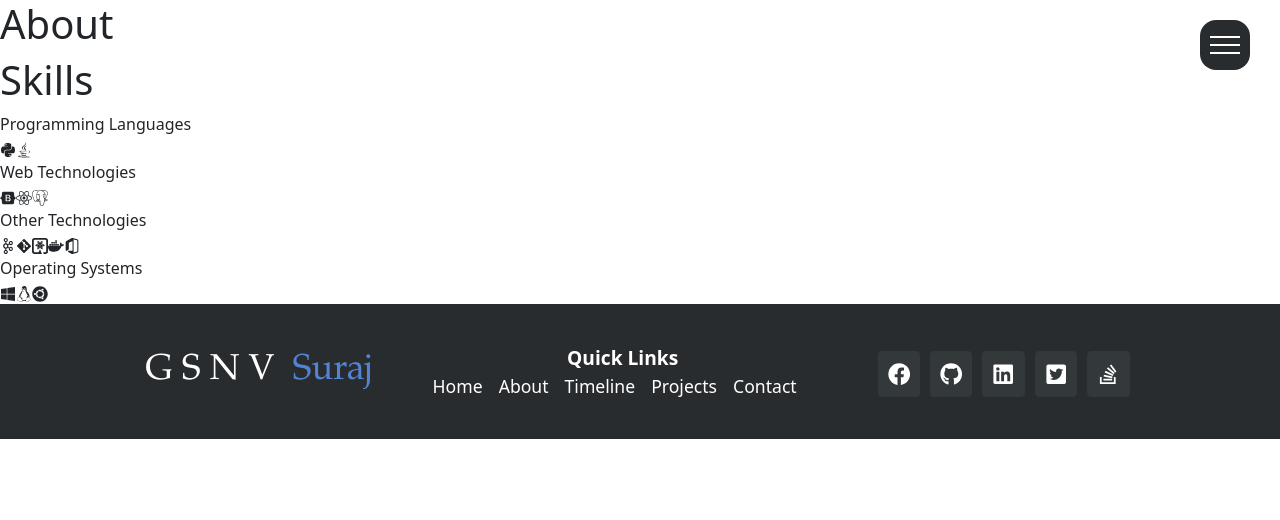
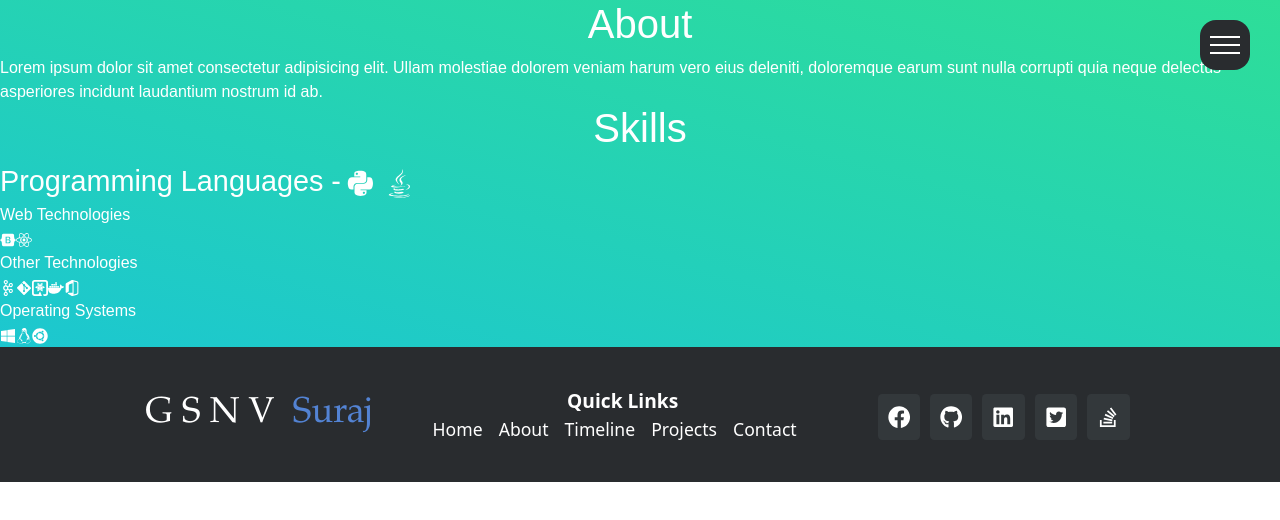
Before and after one commit to gsnvsuraj/portfolio, a React (Create React App) app: page /portfolio/about in a window 1280 px wide. Shown: the top 520 px of the page. Built offline with nearby package versions, Linux system fonts and the light colour scheme.

Commit message:
about page changes

```diff
--- a/src/component/About.jsx
+++ b/src/component/About.jsx
@@ -1,6 +1,7 @@
 import { Component } from 'react';
 import { FaPython, FaJava, FaBootstrap, FaReact, FaGitAlt, FaWindows, FaLinux, FaUbuntu } from 'react-icons/fa';
-import { SiApachekafka, SiPostgresql, SiMicrosoftoffice, SiDocker, SiQuarkus } from 'react-icons/si';
+import { SiApachekafka, SiMicrosoftoffice, SiDocker, SiQuarkus } from 'react-icons/si';
+import '../styles/About.css';
 
 
 class About extends Component {
@@ -14,6 +15,10 @@ class About extends Component {
                             <h1>About</h1>
                         </div>
 
+                        <div className="aboutSection">
+                            Lorem ipsum dolor sit amet consectetur adipisicing elit. Ullam molestiae dolorem veniam harum vero eius deleniti, doloremque earum sunt nulla corrupti quia neque delectus asperiores incidunt laudantium nostrum id ab.
+                        </div>
+
 
 
                     </div>
@@ -24,13 +29,14 @@ class About extends Component {
                         </div>
 
                         <div className="skillsBody">
-                            <div className="categoryTitle">Programming Languages</div>
-                            <FaPython />
-                            <FaJava />
+                            <div className="category">
+                                <div className="categoryTitle">Programming Languages - </div>
+                                <div className="skill" tooltip="Python"><FaPython /></div>
+                                <div className="skill" tooltip="Java"><FaJava /></div>
+                            </div>
                             <div className="categoryTitle">Web Technologies</div>
                             <FaBootstrap />
                             <FaReact />
-                            <SiPostgresql />
                             <div className="categoryTitle">Other Technologies</div>
                             <SiApachekafka />
                             <FaGitAlt />
--- /dev/null
+++ b/src/styles/About.css
@@ -0,0 +1,55 @@
+.aboutBody {
+    background-image: linear-gradient(
+        375deg,
+        rgb(28, 199, 208),
+        rgb(46, 222, 152)
+    );
+    font-family: 'Montserrat', sans-serif;
+    color: #fff;
+}
+
+
+.aboutHeading, .skillsHeading {
+    text-align: center;
+}
+
+
+.category {
+    display: flex;
+    flex-direction: row;
+
+    font-size: 1.8rem;
+}
+
+
+.skill {
+    margin: 0px 5px;
+    position: relative;
+}
+
+
+.skill::before {
+    content: attr(tooltip);
+
+    margin-top: 10px;
+    padding: .55rem 1rem;
+    font-size: 1rem;
+    font-weight: 500;
+    white-space: nowrap;
+    color: #000;
+    border-radius: 50px;
+    background-color: #fff;
+    box-shadow: 0 15px 35px rgba(50, 50, 93, 0.1),
+    0 5px 15px rgba(0, 0, 0, 0.07);
+    display: none;
+    transition: all 0.2s ease-in-out;
+
+    position: absolute;
+    top: 2.2rem;
+    left: -20px;
+}
+
+
+.skill:hover:before, .skill:active:before {
+    display: block;
+}
--- a/src/styles/Project.css
+++ b/src/styles/Project.css
@@ -1,6 +1,7 @@
 .projectsBody {
-    margin: 20px;
-    padding: 20px;
+    margin: 10px;
+    padding: 10px;
+    margin-top: 30px;
 }
 
 
@@ -10,8 +11,9 @@
 
 
 .projCardBody {
-    padding: 20px;
-    margin: 20px;
+    padding: 10px;
+    margin: 10px;
+    margin-bottom: 40px;
 
     display: flex;
 }
@@ -33,9 +35,16 @@
 
 
 @media only screen and (max-width: 768px) {
+    .projectsBody {
+        margin: 10px;
+        padding: 10px;
+        margin-top: 20px;
+    }
+
     .projCardBody {
         margin: 10px;
         display: flex;
         flex-direction: column;
+        align-items: center;
     }
 }
```
